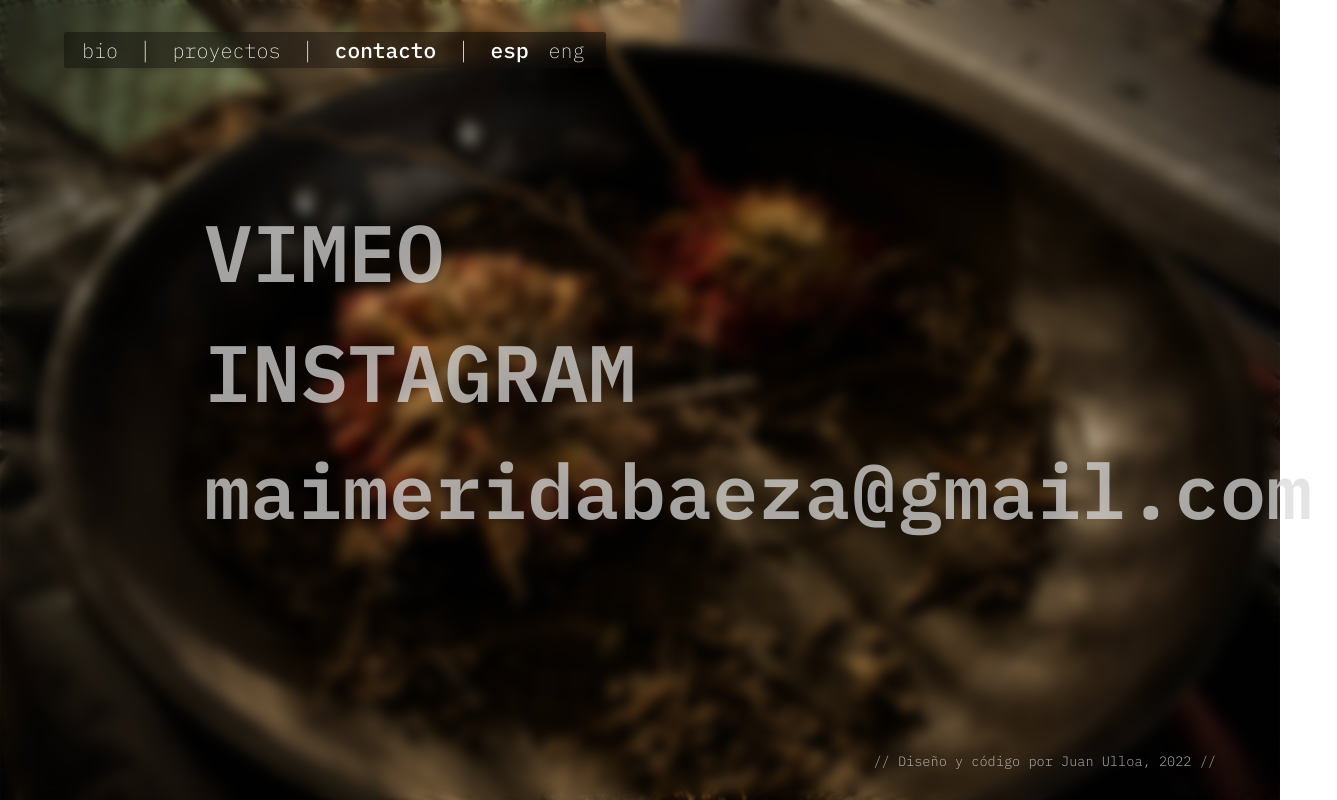
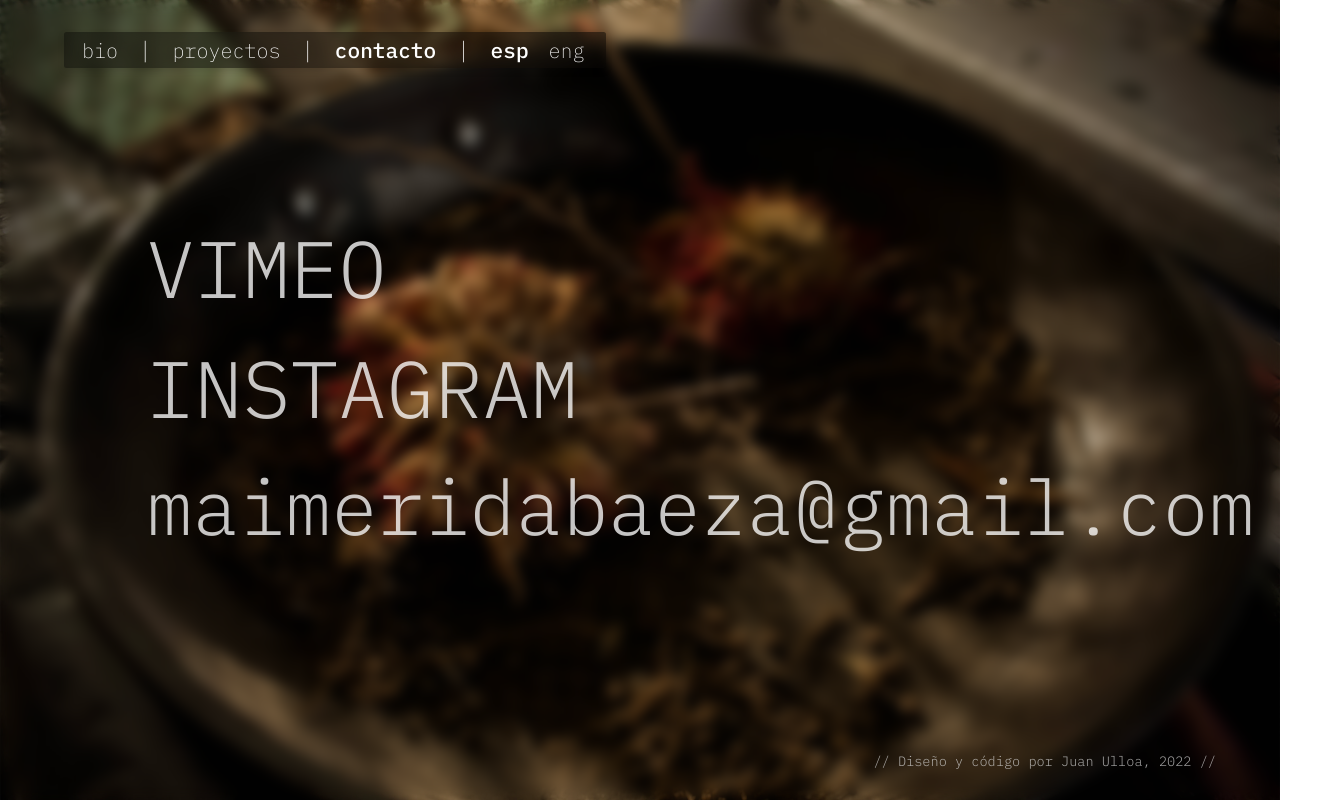
Before and after one commit to juanulload/portafolio_maimerida, a plain HTML site: page contact.html in a window 1280 px wide. Shown: the whole page, 1337 px wide, since content can reach past the window. Drawn offline with Linux system fonts and the light colour scheme.

Commit message:
Change in contact fonts; bio in english; home text

```diff
--- a/css/contact.css
+++ b/css/contact.css
@@ -34,8 +34,8 @@ a:active {
 
 #contact_items {
     position: absolute;
-    top: 25%;
-    left: 14%;
+    top: 27%;
+    left: 9.5%;
     max-height: fit-content;
     align-items: flex-start;
     z-index: 1;
@@ -43,7 +43,6 @@ a:active {
     padding: 0;
     display: flex;
     justify-content: center;
-    /* background-color: white; */
     gap: 1rem;
 
 
@@ -54,13 +53,13 @@ a:active {
 #cont-contact #contact_items li.contact_item{
     list-style-type: none;
     cursor: pointer;
-    color: rgba(218, 218, 218, 0.737);
+    color: rgba(255, 255, 255, 0.768);
     padding-inline: 25px;
     padding-block: 0px;
 
     text-transform: uppercase;
-    font-family: 'IBM Plex Mono', sans-serif;
-    font-weight: 600;
+    font-family: 'IBM Plex Mono';
+    font-weight: 300;
     font-size: 5rem;
     transition: color 0.1s, text-shadow 0.12s;
     transition-timing-function: ease-in;
@@ -76,7 +75,7 @@ a:active {
 
 #cont-contact #contact_items li.contact_item:hover {
     color: rgb(255, 255, 255);
-    text-shadow: 0 0 12.5px #ffffff3e;
+    text-shadow: 0 0 12.5px #ffffff49;
 }
 
 
--- a/css/home.css
+++ b/css/home.css
@@ -189,23 +189,18 @@ img.img_land {
 
 #title_land {
 
-    /* --color-border: rgb(0, 0, 0); */
-    /* --w-border: 0.2rem; */
 
-    /* background-color: #ffffffe6; */
     backdrop-filter: blur(0.8px), ;
 
     margin: 0;
     padding: 0;
     padding-left: 1.5rem;
-    /* padding-bottom: 1.7rem; */
+
 
     height: fit-content;
     width: 40.5rem;
 
-    /* box-shadow: 0px 0px 15px rgba(0, 0, 0, 0.544); */
-    /* border: var(--w-border) solid var(--color-border); */
-    /* border-bottom: var(--w-border) var(--color-border) solid; */
+
     border-radius: 1.25px;
 
     position: absolute;
@@ -254,7 +249,7 @@ img.img_land {
 /* BIO */
 
 #sect_bio {
-    height: 140vh;
+    height: 160vh;
 }
 
 
```
Also changed, not shown: index-en.html (+6 -6 lines).
